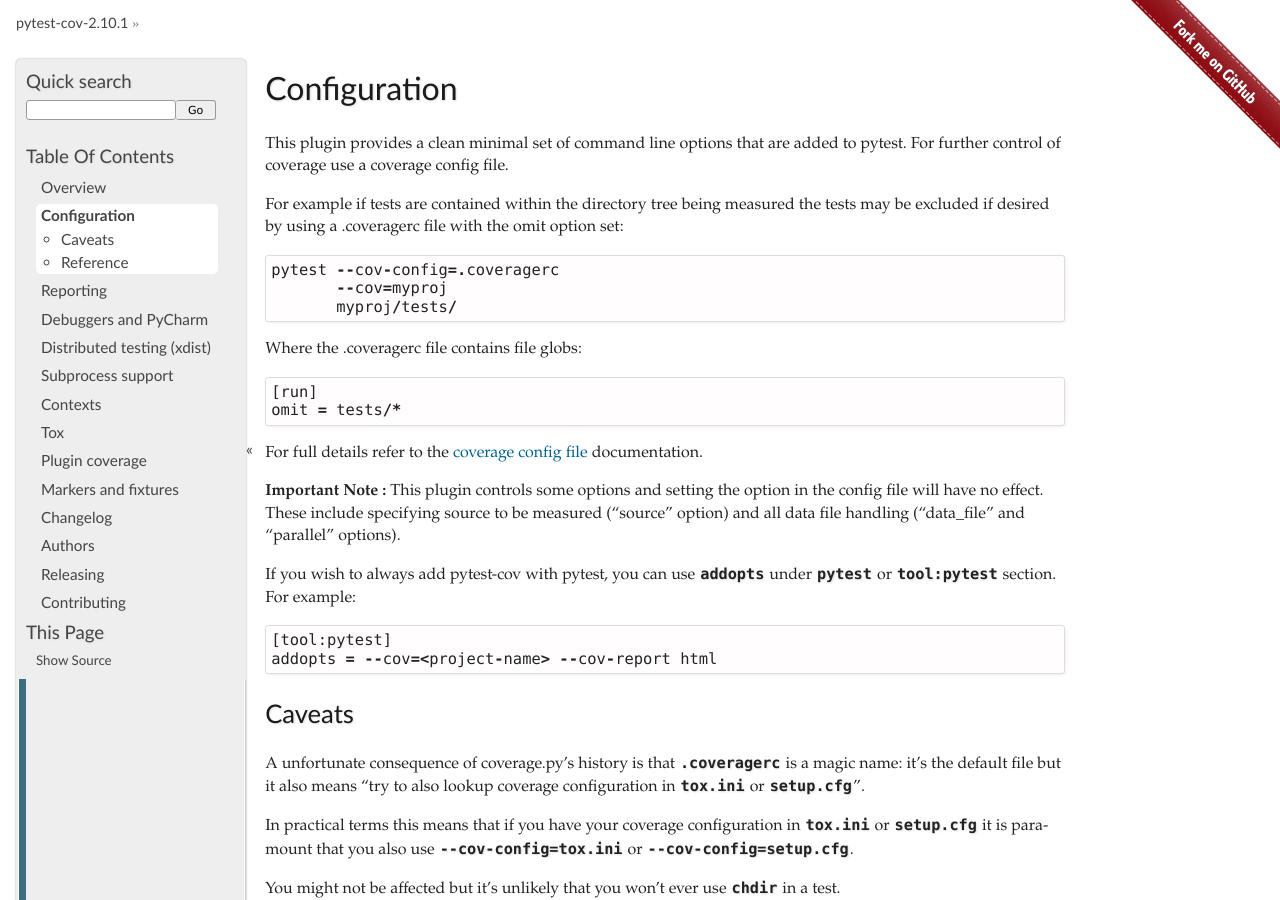
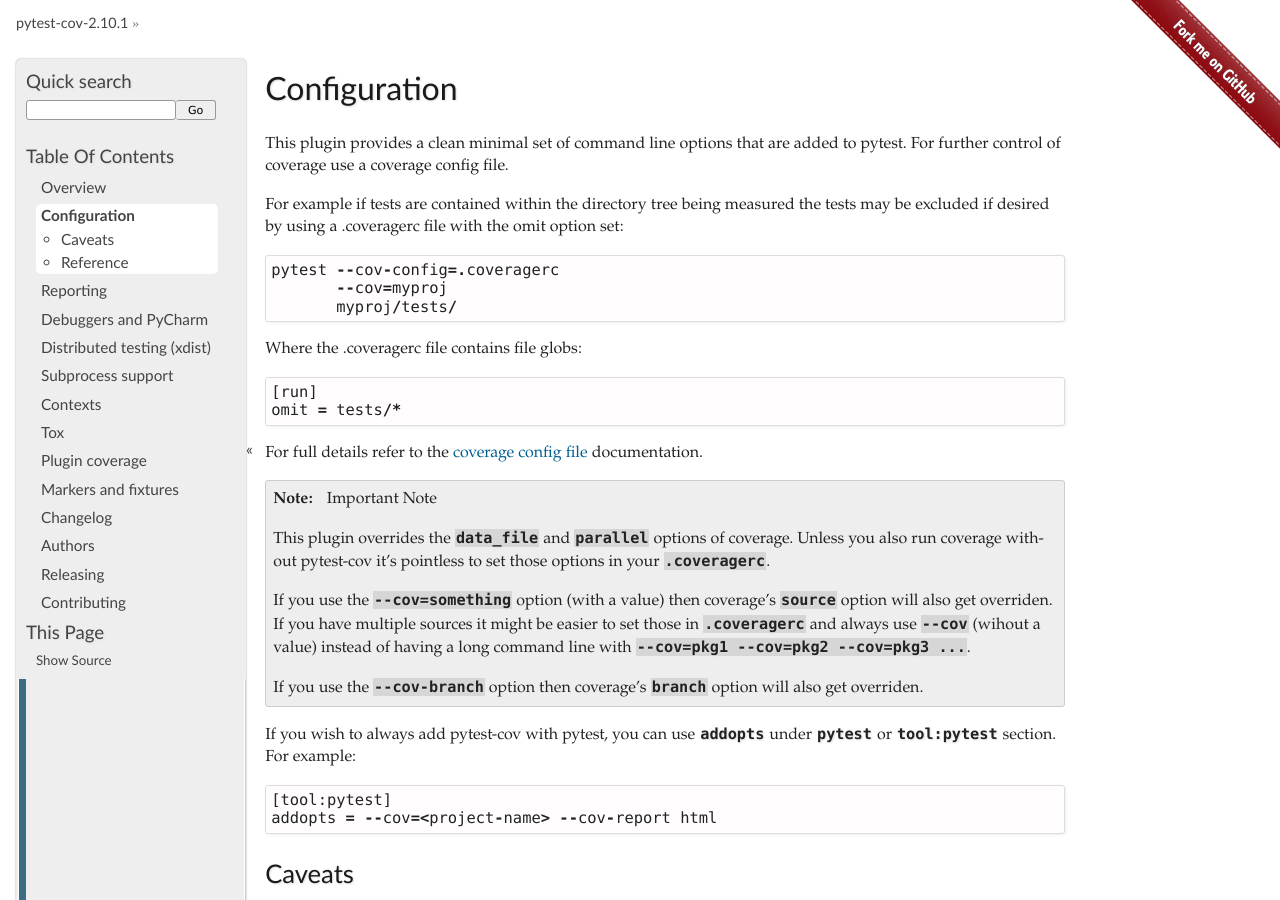
Before and after one commit to pytest-dev/pytest-cov, a Sphinx documentation site: the page built from docs/config.rst, in a window 1280 px wide and 900 px high. Built offline with Sphinx 7.4.7, drawn with Linux system fonts in a browser that asks for light colours.

Commit message:
Rewrite the whole paragraph and use a block to make it stand out more.

```diff
--- a/docs/config.rst
+++ b/docs/config.rst
@@ -21,9 +21,16 @@ For full details refer to the `coverage config file`_ documentation.
 
 .. _`coverage config file`: https://coverage.readthedocs.io/en/latest/config.html
 
-**Important Note :** This plugin controls some options and setting the option in the config file will have no
-effect.  These include specifying source to be measured ("source" option) and all data file handling
-("data_file" and "parallel" options).
+.. note:: Important Note
+
+    This plugin overrides the ``data_file`` and ``parallel`` options of coverage. Unless you also run coverage without
+    pytest-cov it's pointless to set those options in your ``.coveragerc``.
+
+    If you use the ``--cov=something`` option (with a value) then coverage's ``source`` option will also get overriden.
+    If you have multiple sources it might be easier to set those in ``.coveragerc`` and always use ``--cov`` (wihout a value)
+    instead of having a long command line with ``--cov=pkg1 --cov=pkg2 --cov=pkg3 ...``.
+
+    If you use the ``--cov-branch`` option then coverage's ``branch`` option will also get overriden.
 
 If you wish to always add pytest-cov with pytest, you can use ``addopts`` under ``pytest`` or ``tool:pytest`` section.
 For example: ::
```
